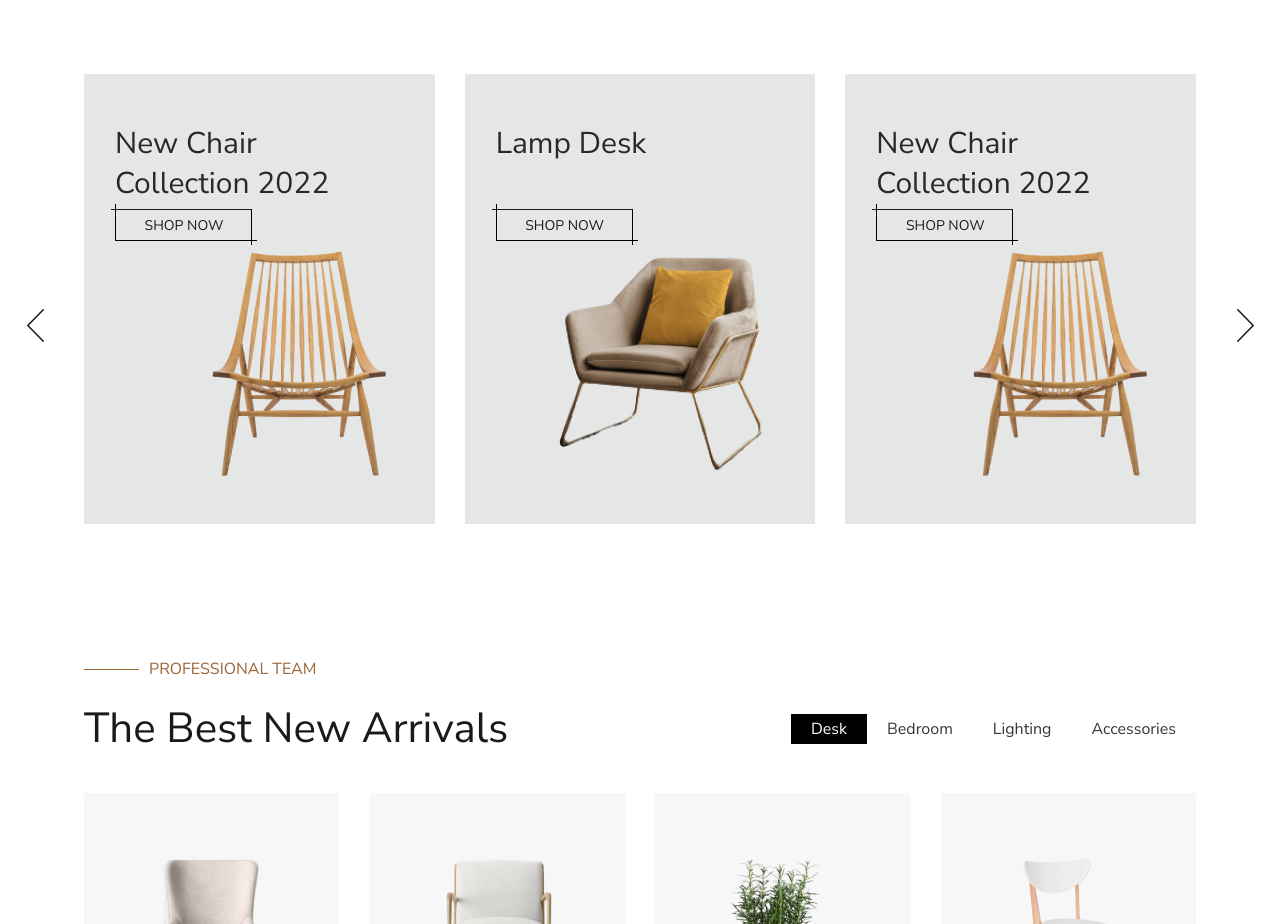
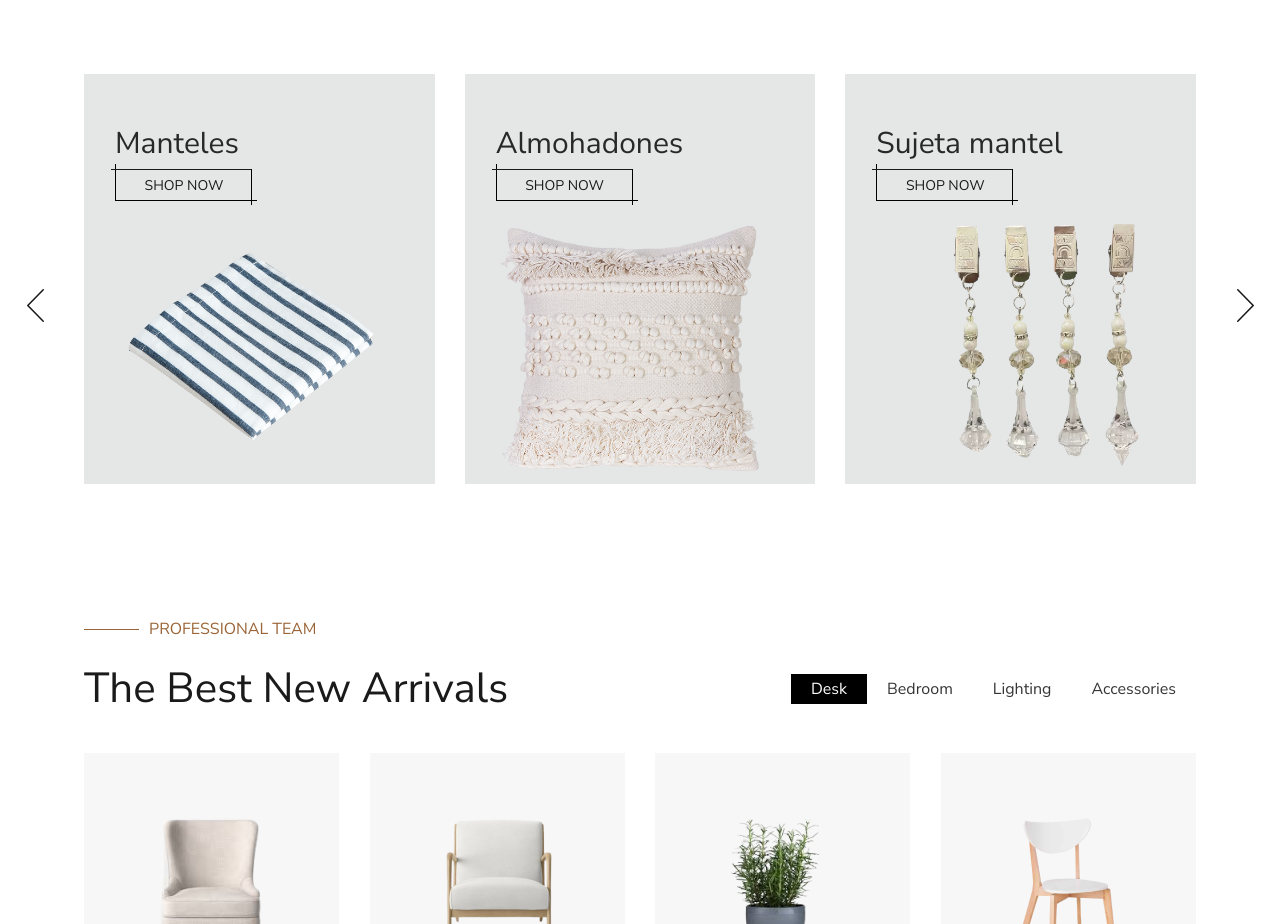
Before and after one commit to tiagooo0/Landing, a website: page index.html in a window 1280 px wide. Shown: the part 1020-1944 px from the top of the page. Drawn offline with Linux system fonts and the light colour scheme; files whose address does not match are found by name.

Commit message:
pongo productos

```diff
--- a/index.html
+++ b/index.html
@@ -119,81 +119,78 @@
                     <!-- Slides -->
                     <div class="swiper-slide slide-item">
                         <div class="slide-item__column">
-                           <h2 class="slide-item__title">New Chair
-                            Collection 2022</h2>
+                           <h2 class="slide-item__title">Manteles</h2>
                            <div class="slide-item__box">
                               <div class="slide-item__buttonBox button">
                                  <a href="#" class="slide-item__button btn-product">SHOP NOW</a>
                               </div>
                            <div class="slide-item__picture">
-                            <img src="img/chair-slider/image01.png" alt="image" class="slide-item__image">
+                            <img src="img/Moca/mantel.png" width="100%" alt="image" class="slide-item__image">
                         </div>
                            </div>
                         </div>
                        </div>
                     <div class="swiper-slide slide-item">
                         <div class="slide-item__column">
-                           <h2 class="slide-item__title">Lamp Desk</h2>
+                           <h2 class="slide-item__title">Almohadones</h2>
                            <div class="slide-item__box">
                               <div class="slide-item__buttonBox button">
                            <a href="#" class="slide-item__button btn-product">SHOP NOW</a>
                         </div>
                            <div class="slide-item__picture">
-                            <img src="img/chair-slider/image03.png" alt="image" class="slide-item__image">
+                            <img src="img/Moca/almohadm.png" width="100%" alt="image" class="slide-item__image">
                         </div>
                            </div>
                         </div>
                        </div>
                        <div class="swiper-slide slide-item">
                         <div class="slide-item__column">
-                           <h2 class="slide-item__title">New Chair
-                            Collection 2022</h2>
+                           <h2 class="slide-item__title">Sujeta mantel</h2>
                            <div class="slide-item__box">
                               <div class="slide-item__buttonBox button">
                                  <a href="#" class="slide-item__button btn-product">SHOP NOW</a>
                               </div>
                            <div class="slide-item__picture">
-                            <img src="img/chair-slider/image01.png" alt="image" class="slide-item__image">
+                            <img src="img/Moca/sujetamantel.png" width="75%" alt="image" class="slide-item__image">
                         </div>
                            </div>
                         </div>
                        </div>
                        <div class="swiper-slide slide-item">
                         <div class="slide-item__column">
-                           <h2 class="slide-item__title">Lamp Desk</h2>
+                           <h2 class="slide-item__title">Camino de mesa</h2>
                            <div class="slide-item__box">
                               <div class="slide-item__buttonBox button">
                                  <a href="#" class="slide-item__button btn-product">SHOP NOW</a>
                               </div>
                            <div class="slide-item__picture">
-                            <img src="img/chair-slider/image03.png" alt="image" class="slide-item__image">
+                            <img src="img/Moca/caminomesa.png" width="100%" alt="image" class="slide-item__image">
                         </div>
                            </div>
                         </div>
                        </div>
                        <div class="swiper-slide slide-item">
                         <div class="slide-item__column">
-                           <h2 class="slide-item__title">New Chair
-                            Collection 2022</h2>
+                           <h2 class="slide-item__title">Bazar</h2>
                            <div class="slide-item__box">
                               <div class="slide-item__buttonBox button">
                                  <a href="#" class="slide-item__button btn-product">SHOP NOW</a>
                               </div>
                            <div class="slide-item__picture">
-                            <img src="img/chair-slider/image01.png" alt="image" class="slide-item__image">
+                            <img src="img/Moca/taza (2).png" width="100%" alt="image" class="slide-item__image">
                         </div>
                            </div>
                         </div>
                        </div>
                        <div class="swiper-slide slide-item">
                         <div class="slide-item__column">
-                           <h2 class="slide-item__title">Lamp Desk</h2>
+                           <h2 class="slide-item__title">Caireles de cristales</h2>
                            <div class="slide-item__box">
                               <div class="slide-item__buttonBox button">
                                  <a href="#" class="slide-item__button btn-product">SHOP NOW</a>
                               </div>
                            <div class="slide-item__picture">
-                            <img src="img/chair-slider/image03.png" alt="image" class="slide-item__image">
+                            <img src="img/Moca/cristales.png" width="90%" alt="image" class="slide-item__image">
                         </div>
                            </div>
                         </div>
```
